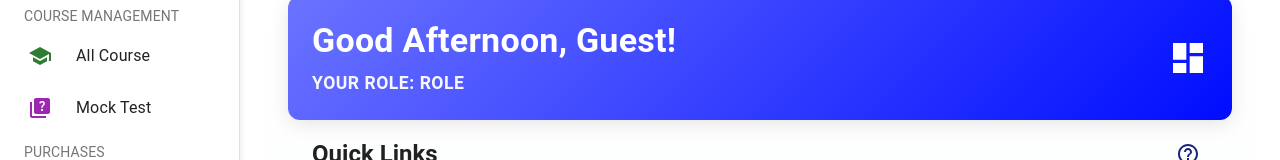
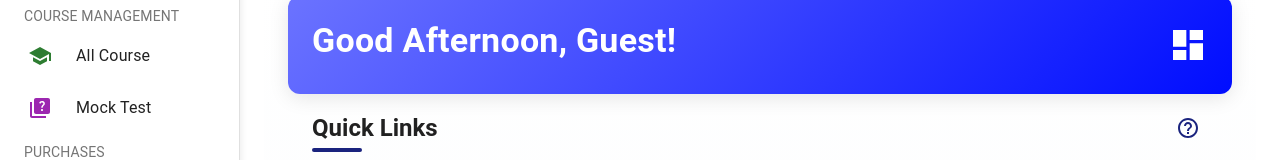
Before and after one commit to viveksinra/svt-learnpivot-frontend, a Next.js app: page /dashboard in a window 1280 px wide. Shown: the part 124-284 px from the top of the page. Built offline with nearby package versions, Linux system fonts and the light colour scheme; a web font is replaced by a local one.

Commit message:
feat: refactor Dashboard component to remove role display and enhance user data retrieval from cookies; improve error handling for user data parsing

```diff
--- a/app/dashboard/page.jsx
+++ b/app/dashboard/page.jsx
@@ -68,15 +68,6 @@ const Dashboard = () => {
             }}>
               {getGreeting()}, {userData?.firstName || 'Guest'}!
             </Typography>
-            <Typography sx={{
-              fontSize: '1.1rem',
-              fontWeight: 600,
-              color: 'rgba(255, 255, 255, 0.95)',
-              textTransform: 'uppercase',
-              letterSpacing: '0.5px'
-            }}>
-              Your role: {userData?.jobRoleLabel || 'Role'}
-            </Typography>
           </Box>
           <Box sx={{
             display: { xs: 'none', md: 'flex' },
```
Also changed, not shown: app/userDash/page.jsx (+13 -11 lines).
